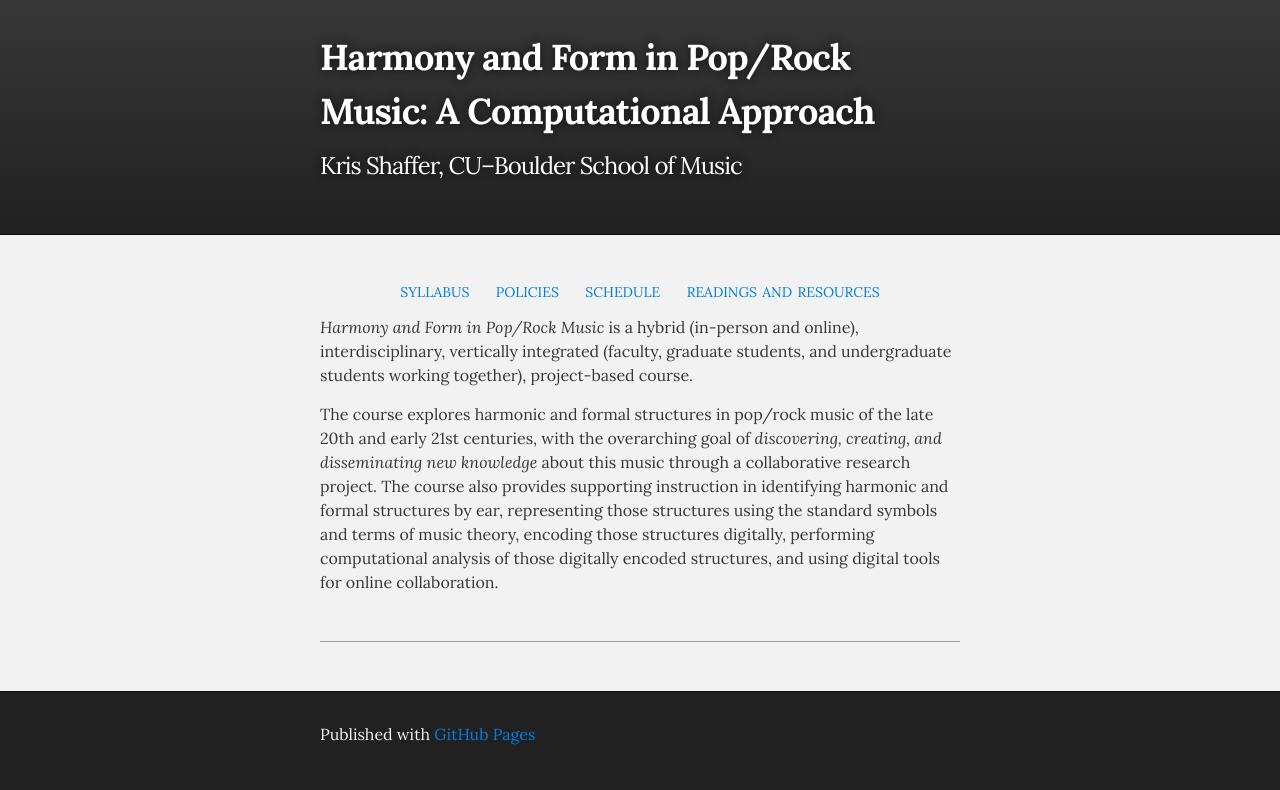
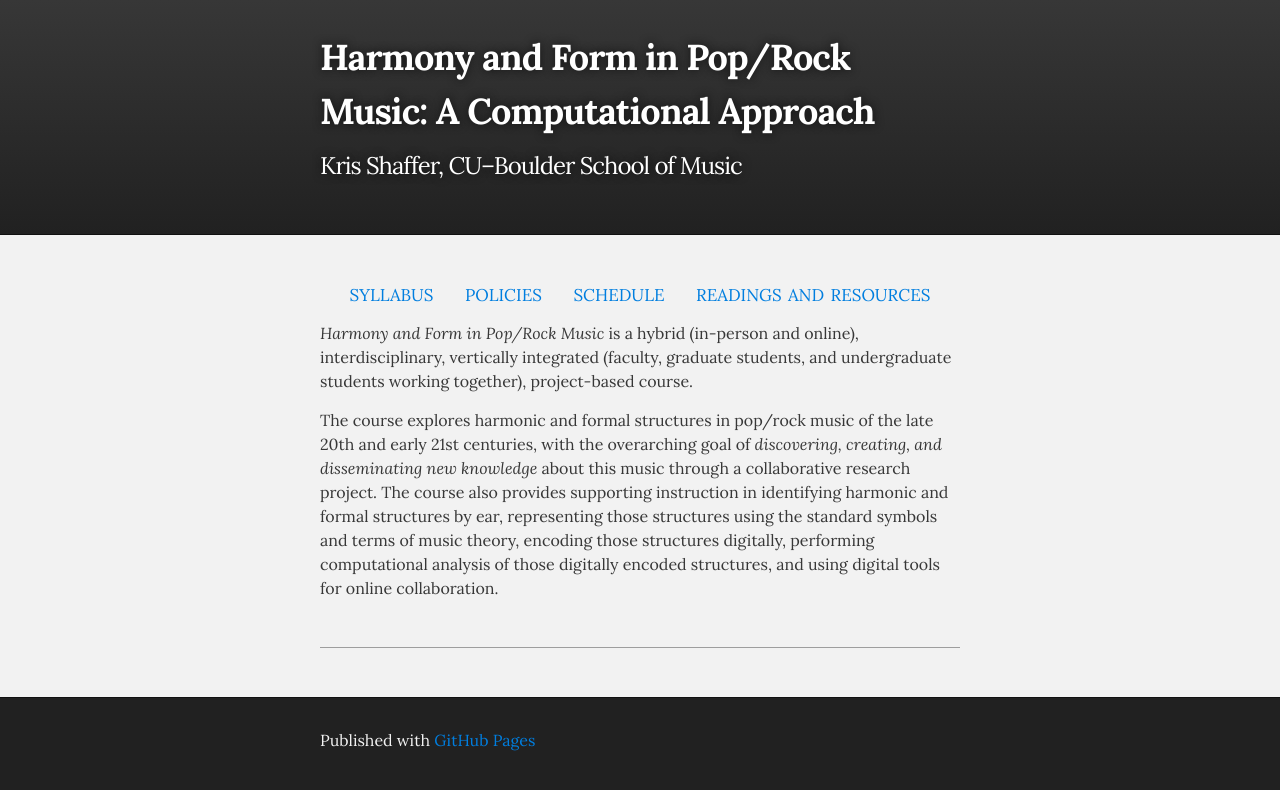
Before and after one commit to kshaffer/corpusmusic, a Jekyll site: the page built from index.md, in a window 1280 px wide. Shown: the top 790 px of the page. Built offline with Jekyll 4.4.1, drawn with Linux system fonts in a browser that asks for light colours; Markdown is read by kramdown in place of the engine named in the settings.

Commit message:
index update

```diff
--- a/index.md
+++ b/index.md
@@ -4,7 +4,7 @@ title: Harmony and Form in Pop/Rock Music&#58; A Computational Approach, CU–Bo
 author: Kris Shaffer
 ---
 
-<div style="text-align: center; font-size: 1.25em; font-variant: small-caps">
+<div style="text-align: center; font-size: 1.5em; font-variant: small-caps">
 <a href="./syllabus.html">syllabus</a>&nbsp;&nbsp;&nbsp;&nbsp;&nbsp;<a href="./policies.html">policies</a>&nbsp;&nbsp;&nbsp;&nbsp;&nbsp;<a href="./schedule.html">schedule</a>&nbsp;&nbsp;&nbsp;&nbsp;&nbsp;<a href="./readings.html">readings and resources</a>
 </div>
 
```
